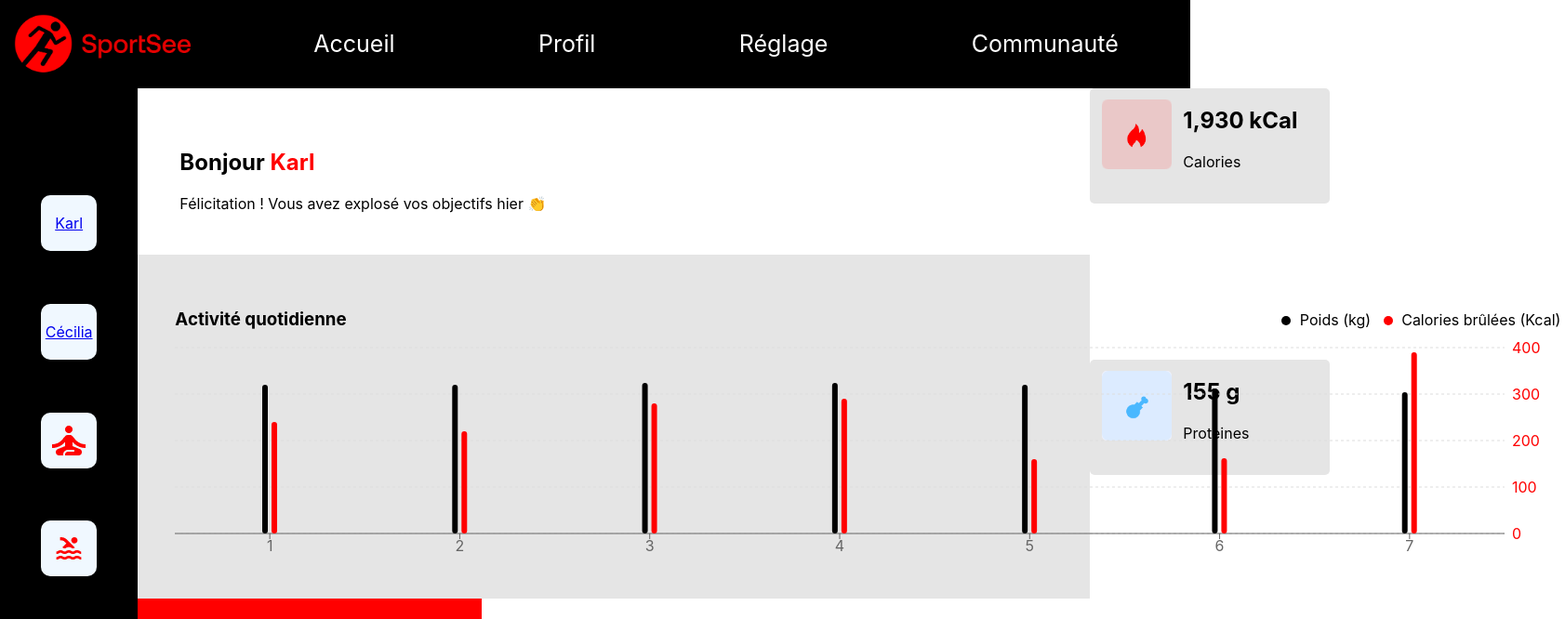
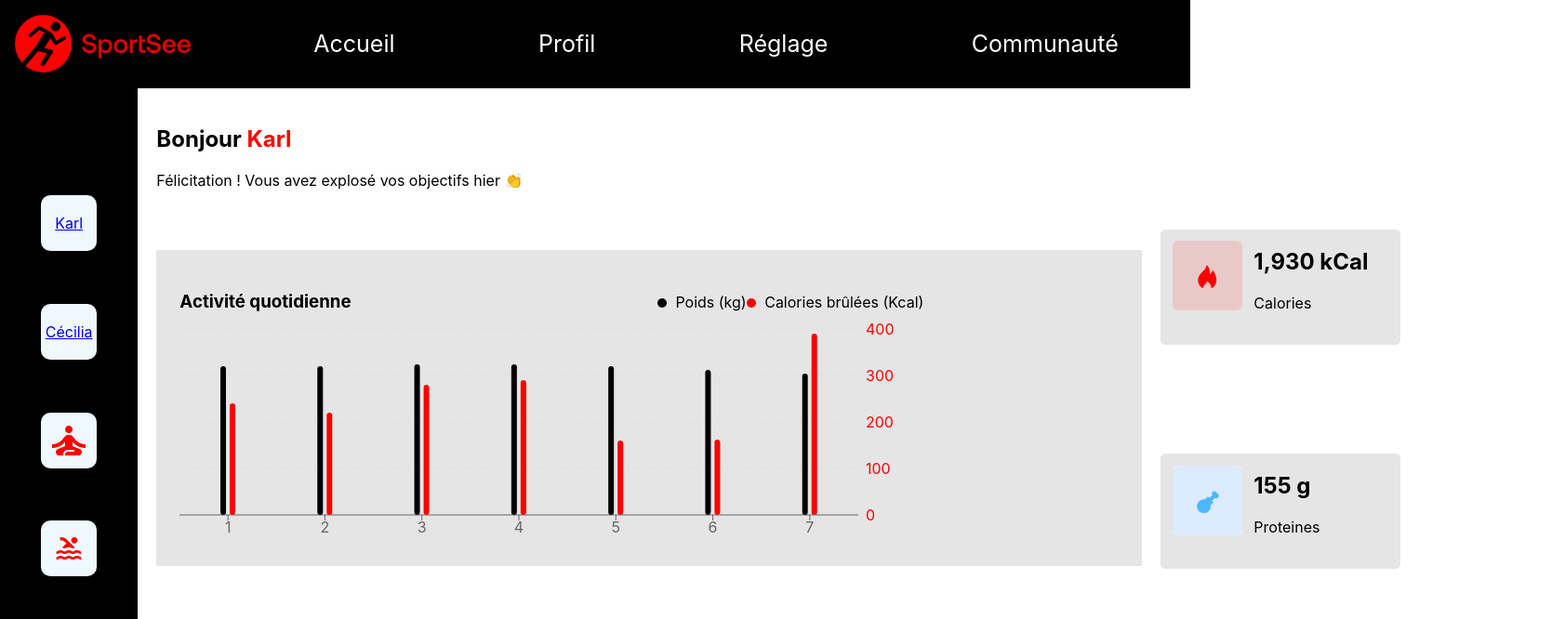
Before and after one commit to abaddon101/Project-12-SportSee, a React (Create React App) app: page /dashboard/12 in a window 1280 px wide. Shown: the top 666 px of the page at 93% size, 1683 px wide, since content can reach past the window. Built offline with nearby package versions, Linux system fonts and the light colour scheme.

Commit message:
application css

```diff
--- a/src/components/dashboard/dashboardComponents/activities-container/Activities.tsx
+++ b/src/components/dashboard/dashboardComponents/activities-container/Activities.tsx
@@ -21,30 +21,10 @@ function formatCalories(value: number) {
   return value.toString();
 }
 
-function CustomTooltip({ active, payload }: any) {
-  if (active && payload && payload.length) {
-    const filteredPayload = payload.filter(
-      (entry: any) =>
-        entry.dataKey === "kilogram" || entry.dataKey === "calories"
-    );
-    return (
-      <div className="custom-tooltip">
-        {filteredPayload.map((entry: any) => (
-          <p key={entry.dataKey}>
-            {entry.value} {entry.dataKey === "kilogram" ? "kg" : "Kcal"}
-          </p>
-        ))}
-      </div>
-    );
-  }
-
-  return null;
-}
-
 function Activities({ userActivities }: { userActivities: UserActivities }) {
   return (
     <article className="activities-container">
-      <BarChart width={1500} height={300} data={userActivities.sessions}>
+      <BarChart width={800} height={300} data={userActivities.sessions}>
         <CartesianGrid
           stroke="#dddddd"
           strokeDasharray="3 3"
@@ -61,7 +41,9 @@ function Activities({ userActivities }: { userActivities: UserActivities }) {
           stroke="#ff0000"
           tickFormatter={formatCalories}
         />
-        <Tooltip content={<CustomTooltip />} />
+        <Tooltip
+          itemStyle={{ width: "10px" }} // Modifier la valeur de width selon vos besoins
+        />
         <Bar
           dataKey="kilogram"
           fill="#000000"
@@ -80,6 +62,7 @@ function Activities({ userActivities }: { userActivities: UserActivities }) {
         <Legend
           verticalAlign="top"
           className="chart-legend"
+          width={800}
           content={() => (
             <div className="header-barChart">
               <h3>Activité quotidienne</h3>
--- a/src/components/dashboard/dashboardComponents/activities-container/style.scss
+++ b/src/components/dashboard/dashboardComponents/activities-container/style.scss
@@ -1,7 +1,3 @@
-// .activities-container {
-//   background-color: aqua;
-//   width: 100%;
-// }
 .custom-tooltip {
   background-color: red;
   color: white;
@@ -12,21 +8,21 @@
 }
 .activities-container {
   background-color: #e5e5e5;
+  margin: 20px;
 }
 .recharts-wrapper {
-  // background-color: #e5e5e5;
-  margin: 35px;
-  // width: 100%;
+  margin: 20px;
 }
 .header-barChart {
   display: flex;
   align-items: center;
   justify-content: space-between;
+  width: 100%;
 }
 .legend-header {
   display: flex;
   justify-content: space-between;
-  width: 300px;
+
 }
 
 .legend-icon-black {
--- a/src/components/dashboard/dashboardComponents/dashboard-Parent/style.scss
+++ b/src/components/dashboard/dashboardComponents/dashboard-Parent/style.scss
@@ -2,44 +2,19 @@
 .dashboard {
   display: flex;
   width: 100%;
-  // border: 1px solid red;
+
   flex-direction: row;
-  &.blurred {
-    // Styles du dashboard flouté
-    filter: blur(1px);
-    pointer-events: none;
-  }
 }
 
 // dashboard principale
 .dashboard-principal {
   display: flex;
-  width: 80%;
-  // border: 1px solid red;
   flex-direction: column;
-}
-
-.welcome-container {
-  // border: 1px solid yellow;
-}
-
-.activities-container {
-  // border: 1px solid orangered;
+  justify-content: space-between;
 }
 
 .progression-container {
-  // border: 1px solid green;
   display: flex;
   justify-content: space-between;
-
-  // }
+  margin: 20px 0px 0px 20px;
 }
-
-.nutrition-aside-block {
-  display: flex;
-  width: 20%;
-  height: 100%;
-  // border: 1px solid red;
-  flex-direction: column;
-  justify-content: space-between;
-}
--- a/src/components/dashboard/dashboardComponents/nutrition-container/style.scss
+++ b/src/components/dashboard/dashboardComponents/nutrition-container/style.scss
@@ -1,3 +1,9 @@
+.nutrition-aside-block {
+  display: flex;
+  flex-direction: column;
+  justify-content: space-between;
+  margin-top: 152px;
+}
 .nutrition-container {
   height: 124px;
   width: 258px;
--- a/src/components/dashboard/dashboardComponents/welcome-container/style.scss
+++ b/src/components/dashboard/dashboardComponents/welcome-container/style.scss
@@ -2,5 +2,5 @@
   color: red;
 }
 .welcome-container {
-  margin: 45px;
+  margin: 20px;
 }
```
